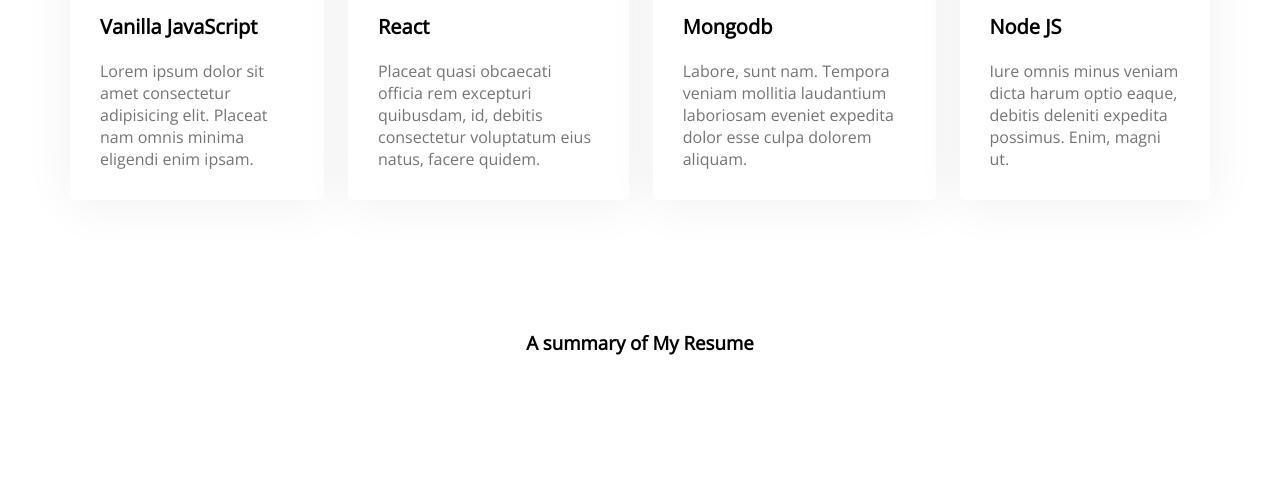
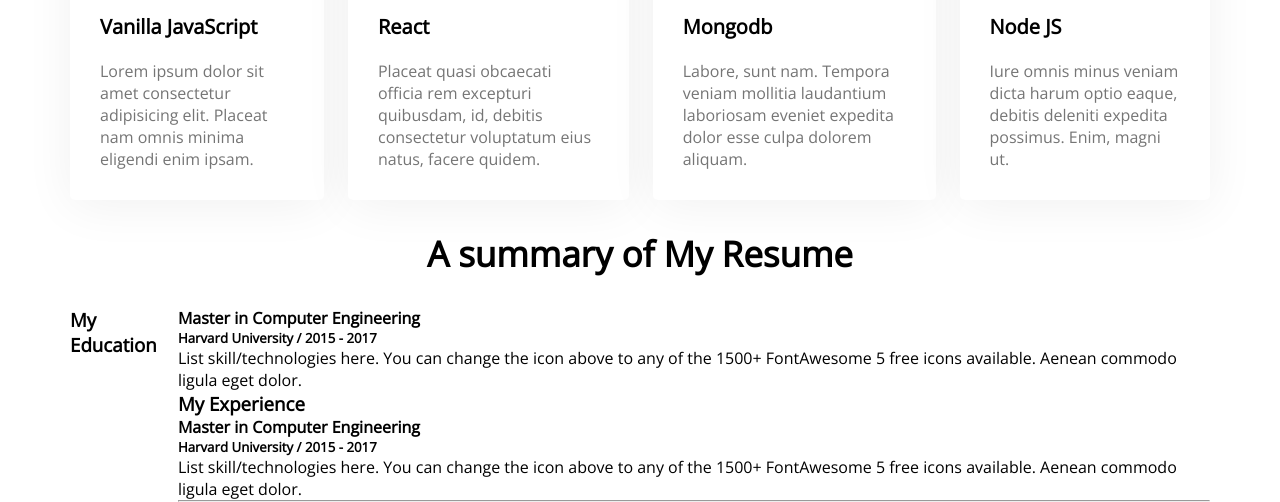
Before and after one commit to mdshihabali1/developer-portfolio, a plain HTML site: page index.html in a window 1280 px wide. Shown: the part 1820-2322 px from the top of the page. Before the commit the page ends 2175 px from the top, so only its background shows below. Drawn offline with nearby package versions, Linux system fonts and the light colour scheme.

Commit message:
my new addde

```diff
--- a/index.html
+++ b/index.html
@@ -82,8 +82,28 @@
 
         </section>
        <!-- Resume section -->
-       <section class="resume">
-        <h3 class="section-tetle">A summary of My Resume</h3>
+       <section class="resume-content">
+        <h3 class="section-title">A summary of My Resume</h3>
+        <div class="resume-conten">
+            <h3 class="resume-title">My Education</h3>
+            <div class="resume-item">
+                <h4 class="title">Master in Computer Engineering</h4>
+                <h5 class="sub-title">Harvard University / 2015 - 2017</h5>
+                <p class="description">List skill/technologies here. You can change the icon above to any of the 1500+ FontAwesome 5 free icons available. Aenean commodo ligula eget dolor.</p>
+
+            <div>
+
+            <h3 class="resume-title">My Experience</h3>
+            <div>
+                <h4>Master in Computer Engineering</h4>
+                <h5>Harvard University / 2015 - 2017</h5>
+                <p>List skill/technologies here. You can change the icon above to any of the 1500+ FontAwesome 5 free icons available. Aenean commodo ligula eget dolor.</p>
+            </div>
+            <hr>
+            <div>
+
+            </div>
+
        </section>
     </main>
     <footer></footer>
--- a/styles/portfolio.css
+++ b/styles/portfolio.css
@@ -124,4 +124,22 @@ main{
 .section-tetle{
     text-align: center;
     margin-top: 130px;
+    margin-bottom: 50px;
+
 }
+.resume-conten{
+   display: flex;
+}
+.resume .title{
+    font-size: 25px;
+    font-weight: 700;
+    color:#474747;
+}
+.resume .sub-title{
+    color:#757575;
+    font-size: 20px;
+    font-weight: 600;
+}
+.resume .description{
+    color:#757575;
+}
```
